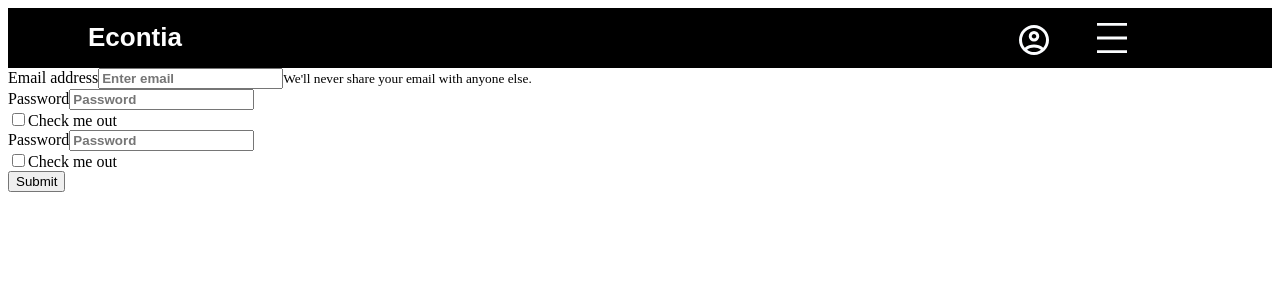
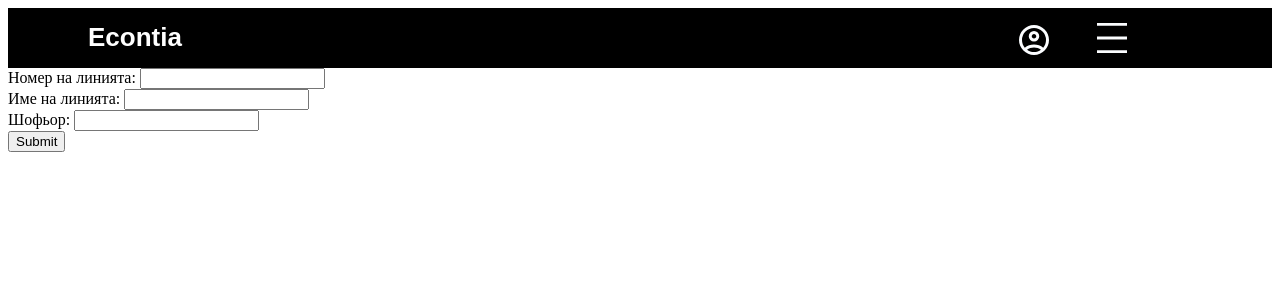
Before and after one commit to NixanV/Econtia-App, a React (Create React App) app in the folder client/: page /nov-tovarene in a window 1280 px wide. Shown: the top 300 px of the page. Built offline with nearby package versions, Linux system fonts and the light colour scheme.

Commit message:
updated form

```diff
--- a/client/src/components/NovTovarene/NovTovarene.js
+++ b/client/src/components/NovTovarene/NovTovarene.js
@@ -7,27 +7,20 @@ export const NovTovarene = () => {
     return(
         <Form>
             <Form.Group className={style["mb-3"]} controlId="formBasicEmail">
-                <Form.Label>Email address</Form.Label>
-                <Form.Control type="email" placeholder="Enter email" />
-                <Form.Text className={style["text-muted"]}>
-                We'll never share your email with anyone else.
-                </Form.Text>
+                <Form.Label>Номер на линията: </Form.Label>
+                <Form.Control type="text" />
             </Form.Group>
 
             <Form.Group className={style["mb-3"]} controlId="formBasicPassword">
-                <Form.Label>Password</Form.Label>
-                <Form.Control type="password" placeholder="Password" />
+                <Form.Label>Име на линията: </Form.Label>
+                <Form.Control type="text"/>
             </Form.Group>
-            <Form.Group className={style["mb-3"]} controlId="formBasicCheckbox">
-                <Form.Check type="checkbox" label="Check me out" />
+
+            <Form.Group className={style["mb-3"]} controlId="formBasicPassword">
+                <Form.Label>Шофьор: </Form.Label>
+                <Form.Control type="text"/>
             </Form.Group>
-            <Form.Group className={style["mb-3"]} controlId="formBasicPassword">
-                <Form.Label>Password</Form.Label>
-                <Form.Control type="password" placeholder="Password" />
-            </Form.Group>
-            <Form.Group className={style["mb-3"]} controlId="formBasicCheckbox">
-                <Form.Check type="checkbox" label="Check me out" />
-            </Form.Group>
+
             <Button variant="primary" type="submit">
                 Submit
             </Button>
```
